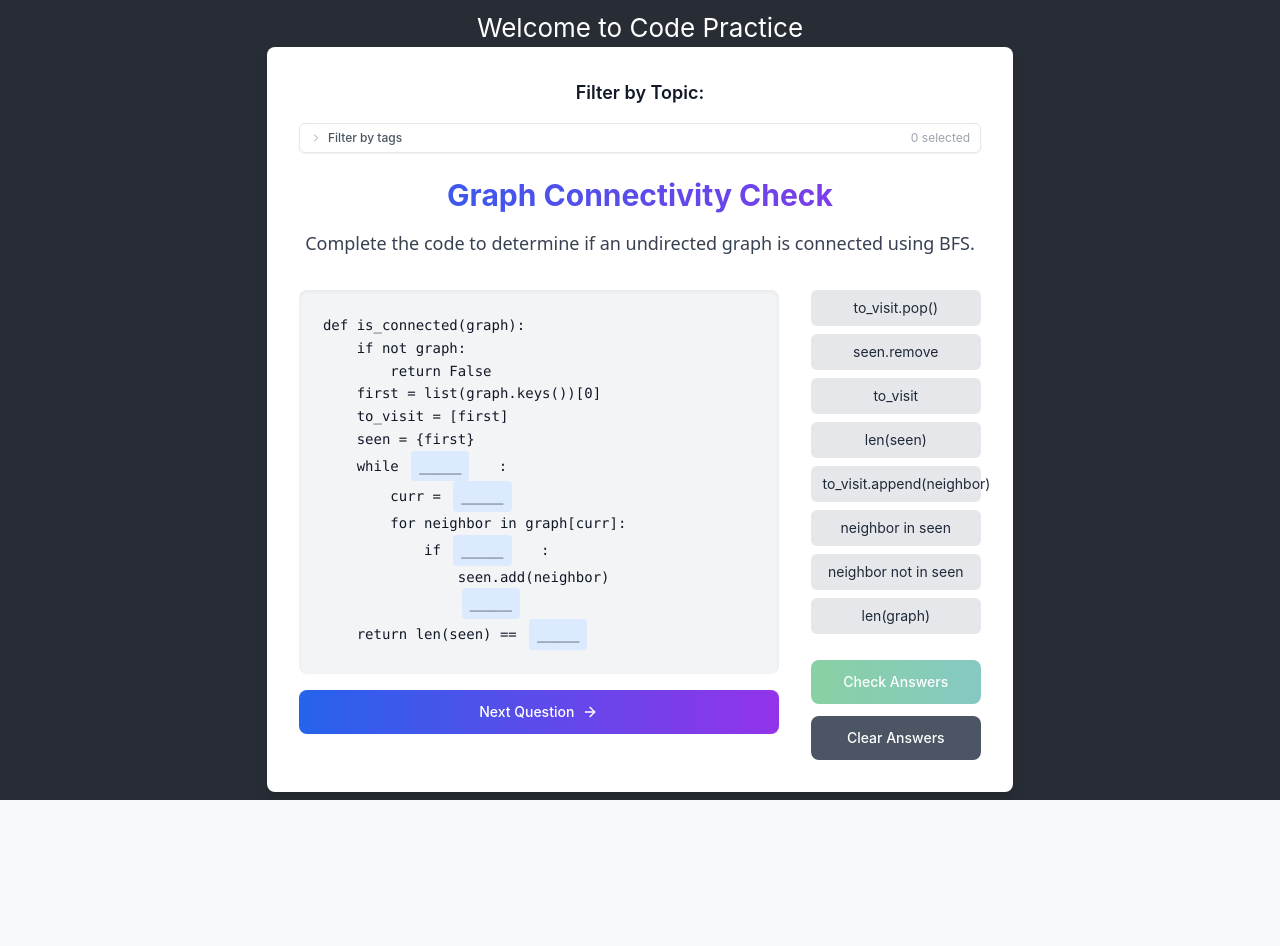
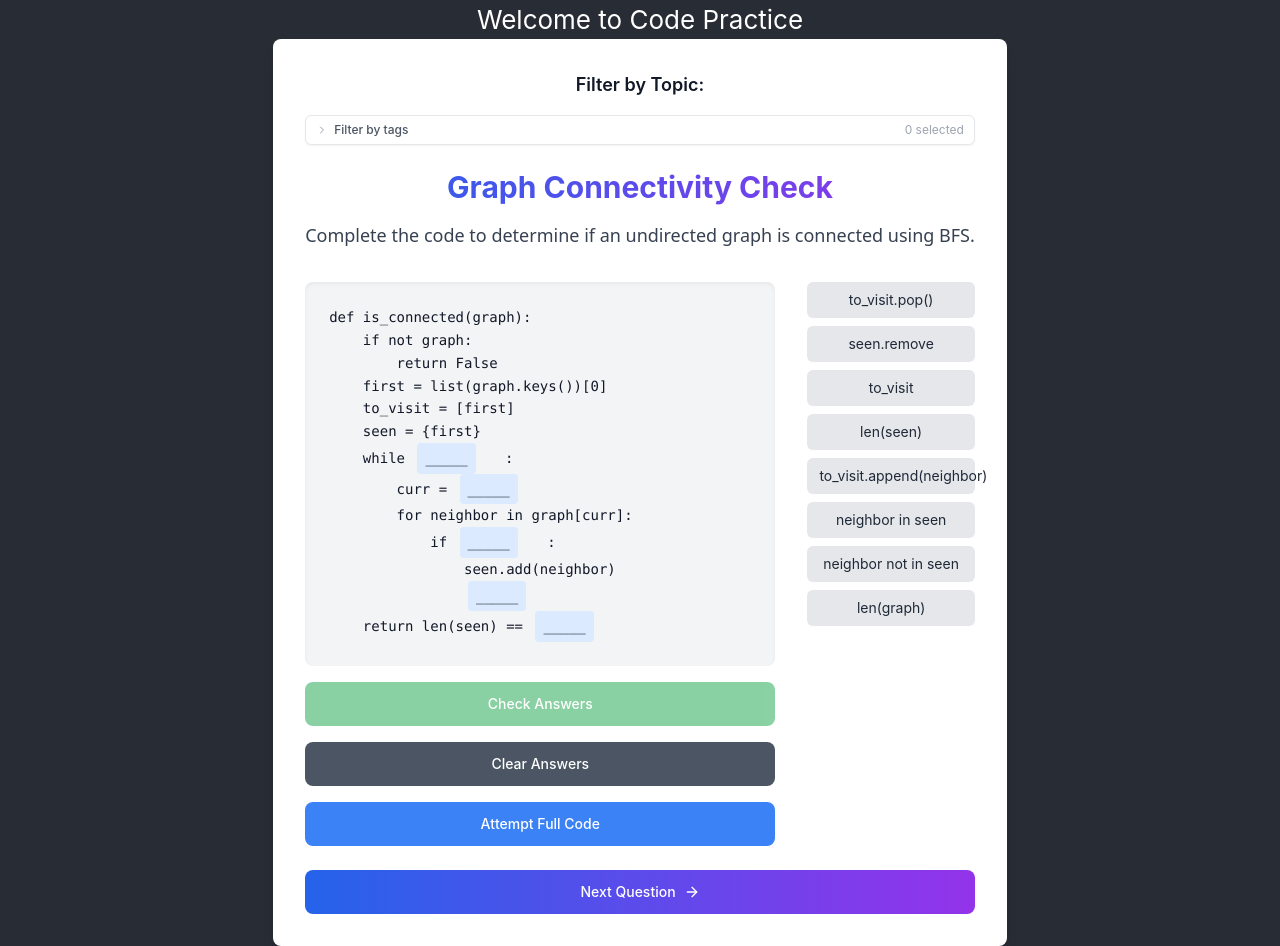
Before and after one commit to arunsudhir/arunsudhir.github.io, a React (Create React App) app in the folder codeguru/: page / in a window 1280 px wide. Before the commit the page ends 800 px from the top, so only its background shows below. Built offline with nearby package versions, Linux system fonts and the light colour scheme.

Commit message:
Add full code mode

```diff
--- a/codeguru/package.json
+++ b/codeguru/package.json
@@ -12,6 +12,7 @@
     "@types/node": "^16.18.126",
     "@types/react": "^19.0.8",
     "@types/react-dom": "^19.0.3",
+    "diff": "^7.0.0",
     "lucide-react": "^0.475.0",
     "react": "^19.0.0",
     "react-dom": "^19.0.0",
@@ -47,6 +48,7 @@
   },
   "homepage": "https://arunsudhir.github.io/",
   "devDependencies": {
+    "@types/diff": "^7.0.1",
     "autoprefixer": "^10.4.20",
     "gh-pages": "^6.3.0",
     "postcss": "^8.5.2",
--- a/codeguru/src/components/CodePractice.tsx
+++ b/codeguru/src/components/CodePractice.tsx
@@ -4,6 +4,11 @@ import { CODING_PROBLEMS } from '../data/problems';
 import {TAG_METADATA} from '../data/types'
 import type { CodingProblem, ProblemTag } from '../data/types';
 import CollapsibleTags from './CollapsibleTags';
+import * as Diff from 'diff';
+
+
+
+
 
 
 const CodePractice = () => {
@@ -18,6 +23,12 @@ const CodePractice = () => {
   //const [selectedTags, setSelectedTags] = useState<Set<ProblemTag>>(new Set());
   // Add state for selected tags
   const [selectedTags, setSelectedTags] = useState<ProblemTag[]>([]);
+  // fill editor related commands
+  const [showFullEditor, setShowFullEditor] = useState(false);
+  const [userCode, setUserCode] = useState('');
+  const [feedback, setFeedback] = useState<React.ReactNode | null>(null);
+
+
 
 
   // Filter problems based on selected tags
@@ -29,31 +40,7 @@ const CodePractice = () => {
   });
 
   const currentProblem = filteredProblems[currentProblemIndex];
-   /*
-  // Handle tag selection/deselection
-  const toggleTag = (tag: ProblemTag) => {
-    setSelectedTags(prev => {
-      const newTags = new Set(prev);
-      if (newTags.has(tag)) {
-        newTags.delete(tag);
-      } else {
-        newTags.add(tag);
-      }
-      return newTags;
-    });
 
-    // Reset to first problem when changing filters
-    setCurrentProblemIndex(0);
-    clearAnswers();
-  };
-
-  // Clear all selected tags
-  const clearTags = () => {
-    setSelectedTags(new Set());
-    setCurrentProblemIndex(0);
-    clearAnswers();
-  };
-  */
   const handleDragStart = (token: string) => {
     setDraggedToken(token);
     if (showResults) {
@@ -92,6 +79,7 @@ const CodePractice = () => {
     }
   };
 
+  // not used cuurently
   const navigateProblem = (direction : number) => {
     const newIndex = currentProblemIndex + direction;
     if (newIndex >= 0 && newIndex < CODING_PROBLEMS.length) {
@@ -170,6 +158,66 @@ const CodePractice = () => {
     return <div>Loading...</div>;
   }
 
+  // full editor realted stuff
+  const handleAttemptFullCode = () => {
+    setShowFullEditor(true);
+  };
+  const handleNextQuestion = () => {
+    setCurrentProblemIndex((prevIndex) => (prevIndex + 1) % CODING_PROBLEMS.length);
+    setShowFullEditor(false);
+    setUserCode('');
+    setFeedback(null);
+  };
+
+  const handleCodeChange = (event: React.ChangeEvent<HTMLTextAreaElement>) => {
+    setUserCode(event.target.value);
+  };
+
+  const normalizeCode = (code: string) => {
+    return code
+      .split("\n")
+      .map(line => line.trim())  // Remove leading/trailing spaces
+      .filter(line => line !== "")  // Remove empty lines
+      .join("\n");
+  };
+
+  const handleSubmit = () => {
+    // Construct expected solution
+    const expectedSolution = normalizeCode(
+      currentProblem.codeLines.map(line =>
+        line.replace(/_____(\d+)_____/g, (_, match) => currentProblem.solutions[match] || '_____')
+      ).join("\n")
+    );
+
+    // Normalize user's code
+    const cleanedUserCode = normalizeCode(userCode);
+
+    console.log("Expected Solution:\n", expectedSolution);
+    console.log("User's Code:\n", cleanedUserCode);
+
+    if (cleanedUserCode === expectedSolution) {
+      setFeedback("✅ Correct solution! Well done.");
+    } else {
+      // Generate diff
+      const diffResult = Diff.diffLines(expectedSolution, cleanedUserCode);
+      setFeedback(
+        <div className="mt-4 p-4 bg-red-100 text-red-800 rounded-md">
+          <p className="font-bold">❌ Incorrect. Try again.</p>
+          <pre className="whitespace-pre-wrap text-sm bg-gray-100 p-2 rounded-md">
+            {diffResult.map((part, index) => (
+              <span
+                key={index}
+                className={part.added ? "bg-green-300" : part.removed ? "bg-red-300" : ""}
+              >
+                {part.value}
+              </span>
+            ))}
+          </pre>
+        </div>
+      );
+    }
+  };
+
   return (
   <div className="max-w-4xl mx-auto bg-white p-8 rounded-lg shadow-lg text-gray-900">
     {/* Tag Filter Section */}
@@ -182,6 +230,8 @@ const CodePractice = () => {
         onTagDeselect={handleTagDeselect}
       />
     </div>
+
+    {/* Problem Title & Description */}
     <div className="mb-8 space-y-4">
       <h2 className="text-3xl font-bold bg-gradient-to-r from-blue-600 to-purple-600 bg-clip-text text-transparent">
         {currentProblem.title}
@@ -191,7 +241,10 @@ const CodePractice = () => {
       </p>
     </div>
 
+    {/* Toggle Between Partial Code & Full Code Editor */}
+    {!showFullEditor ? (
       <div className="flex gap-8">
+        {/* Partial Code View */}
         <div className="w-3/4 relative">
           <pre className="bg-gray-100 p-6 rounded-lg text-sm font-mono text-left overflow-x-auto shadow-inner">
             {currentProblem.codeLines.map((line, index) => {
@@ -232,18 +285,32 @@ const CodePractice = () => {
               );
             })}
           </pre>
-          {currentProblemIndex < CODING_PROBLEMS.length - 1 && (
+
+          {/* Navigation & Full Code Attempt Button */}
+          <div className="mt-4 flex flex-col gap-4">
             <button
-              onClick={navigateNext}
-              className="mt-4 w-full bg-gradient-to-r from-blue-600 to-purple-600 text-white px-6 py-3 rounded-lg
-                text-sm font-medium flex items-center justify-center gap-2 hover:from-blue-700 hover:to-purple-700
-                transform transition-all hover:scale-105 focus:outline-none focus:ring-2 focus:ring-blue-500 focus:ring-offset-2"
+              onClick={checkAnswers}
+              disabled={!allAnswersFilled()}
+              className="w-full bg-green-600 hover:bg-green-700 text-white px-6 py-3 rounded-lg text-sm font-medium transform transition-all hover:scale-105 disabled:opacity-50 disabled:cursor-not-allowed"
             >
-              Next Question <ArrowRight className="w-4 h-4" />
+              Check Answers
             </button>
-          )}
+            <button
+              onClick={clearAnswers}
+              className="w-full bg-gray-600 hover:bg-gray-700 text-white px-6 py-3 rounded-lg text-sm font-medium transform transition-all hover:scale-105"
+            >
+              Clear Answers
+            </button>
+            <button
+              onClick={() => setShowFullEditor(true)}
+              className="w-full bg-blue-500 hover:bg-blue-700 text-white px-6 py-3 rounded-lg text-sm font-medium transform transition-all hover:scale-105"
+            >
+              Attempt Full Code
+            </button>
+          </div>
         </div>
 
+        {/* Draggable Tokens for Partial Code */}
         <div className="w-1/4 space-y-6">
           <div className="space-y-2">
             {currentProblem.tokens.map((token, index) => (
@@ -258,30 +325,53 @@ const CodePractice = () => {
               </div>
             ))}
           </div>
-          <div className="space-y-3">
+        </div>
+      </div>
+    ) : (
+      // Full Code Editor Section
+      <div className="flex flex-col gap-6">
+        <h2 className="text-xl font-bold">{currentProblem.title}</h2>
+        <p className="text-lg text-gray-700">{currentProblem.description}</p>
+
+        {/* Full Code Input */}
+        <textarea
+          value={userCode}
+          onChange={(e) => setUserCode(e.target.value)}
+          className="w-full h-64 p-4 border rounded-lg font-mono"
+          placeholder="Write your code here..."
+        />
+
+        {/* Full Code Submission & Navigation */}
+        <div className="flex gap-4">
           <button
-              onClick={checkAnswers}
-              disabled={!allAnswersFilled()}
-              className="w-full bg-gradient-to-r from-green-600 to-teal-600 hover:from-green-700 hover:to-teal-700
-                text-white px-6 py-3 rounded-lg text-sm font-medium disabled:opacity-50 disabled:cursor-not-allowed
-                transform transition-all hover:scale-105 disabled:hover:scale-100 focus:outline-none focus:ring-2
-                focus:ring-green-500 focus:ring-offset-2"
+            onClick={handleSubmit}
+            className="w-full bg-green-600 hover:bg-green-700 text-white px-6 py-3 rounded-lg text-sm font-medium transform transition-all hover:scale-105"
           >
-              Check Answers
+            Submit Code
           </button>
           <button
-              onClick={clearAnswers}
-              className="w-full bg-gray-600 hover:bg-gray-700 text-white px-6 py-3 rounded-lg text-sm font-medium
-                transform transition-all hover:scale-105 focus:outline-none focus:ring-2 focus:ring-gray-500
-                focus:ring-offset-2"
+            onClick={() => setShowFullEditor(false)}
+            className="w-full bg-gray-600 hover:bg-gray-700 text-white px-6 py-3 rounded-lg text-sm font-medium transform transition-all hover:scale-105"
           >
-              Clear Answers
+            Back to Partial Code
           </button>
         </div>
+
+        {/* Feedback Message */}
+        {feedback && <p className="mt-4 text-lg">{feedback}</p>}
       </div>
-      </div>
+    )}
+
+    {/* Next Question Button */}
+    {currentProblemIndex < CODING_PROBLEMS.length - 1 && (
+      <button
+        onClick={navigateNext}
+        className="mt-6 w-full bg-gradient-to-r from-blue-600 to-purple-600 text-white px-6 py-3 rounded-lg text-sm font-medium flex items-center justify-center gap-2 hover:from-blue-700 hover:to-purple-700 transform transition-all hover:scale-105"
+      >
+        Next Question <ArrowRight className="w-4 h-4" />
+      </button>
+    )}
   </div>
 );
 };
-
 export default CodePractice;
```
Also changed, not shown: 1 other file (tests, documents, lock files or other folders). Lines whose indentation alone changed are shown as unchanged.
